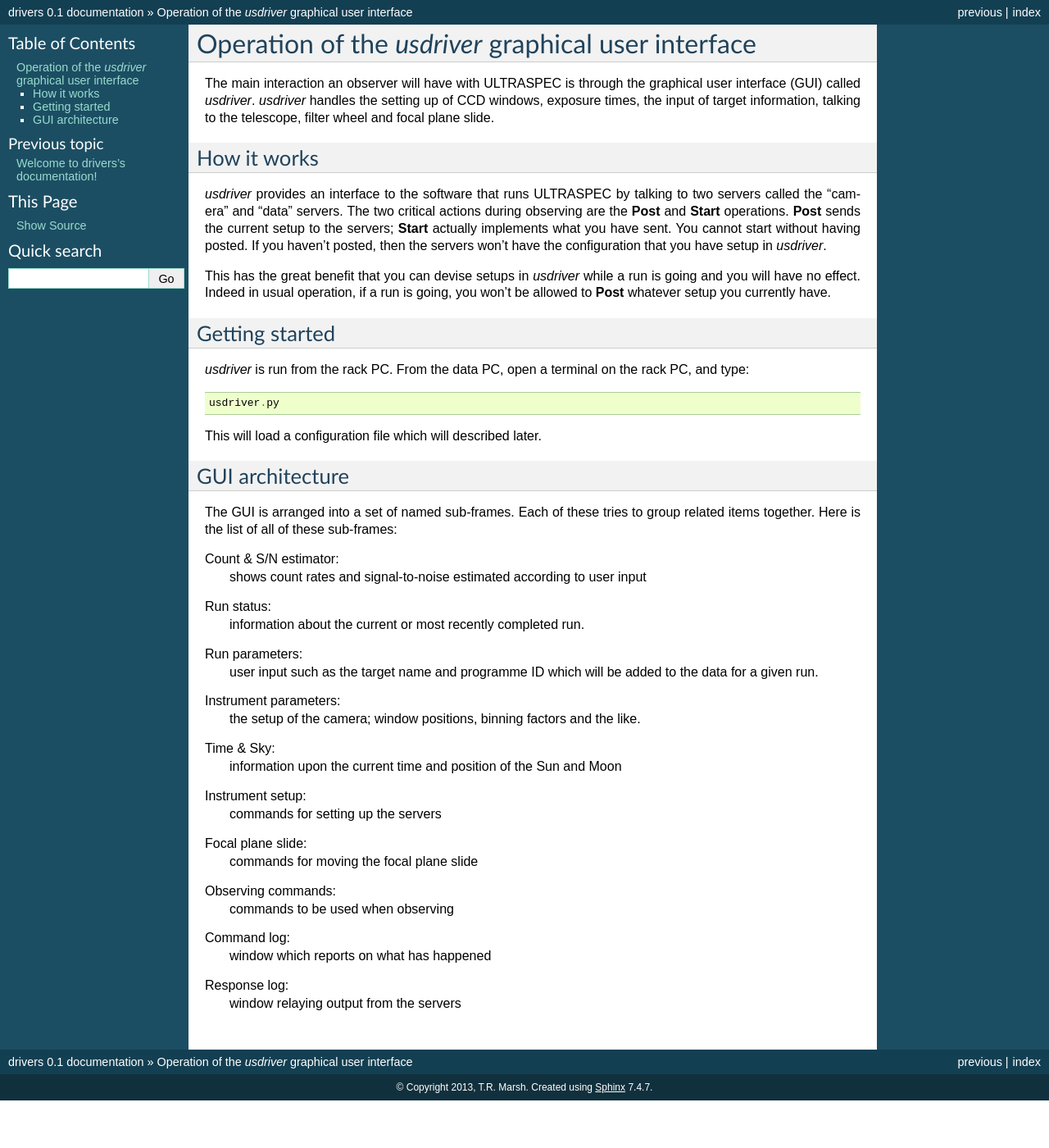
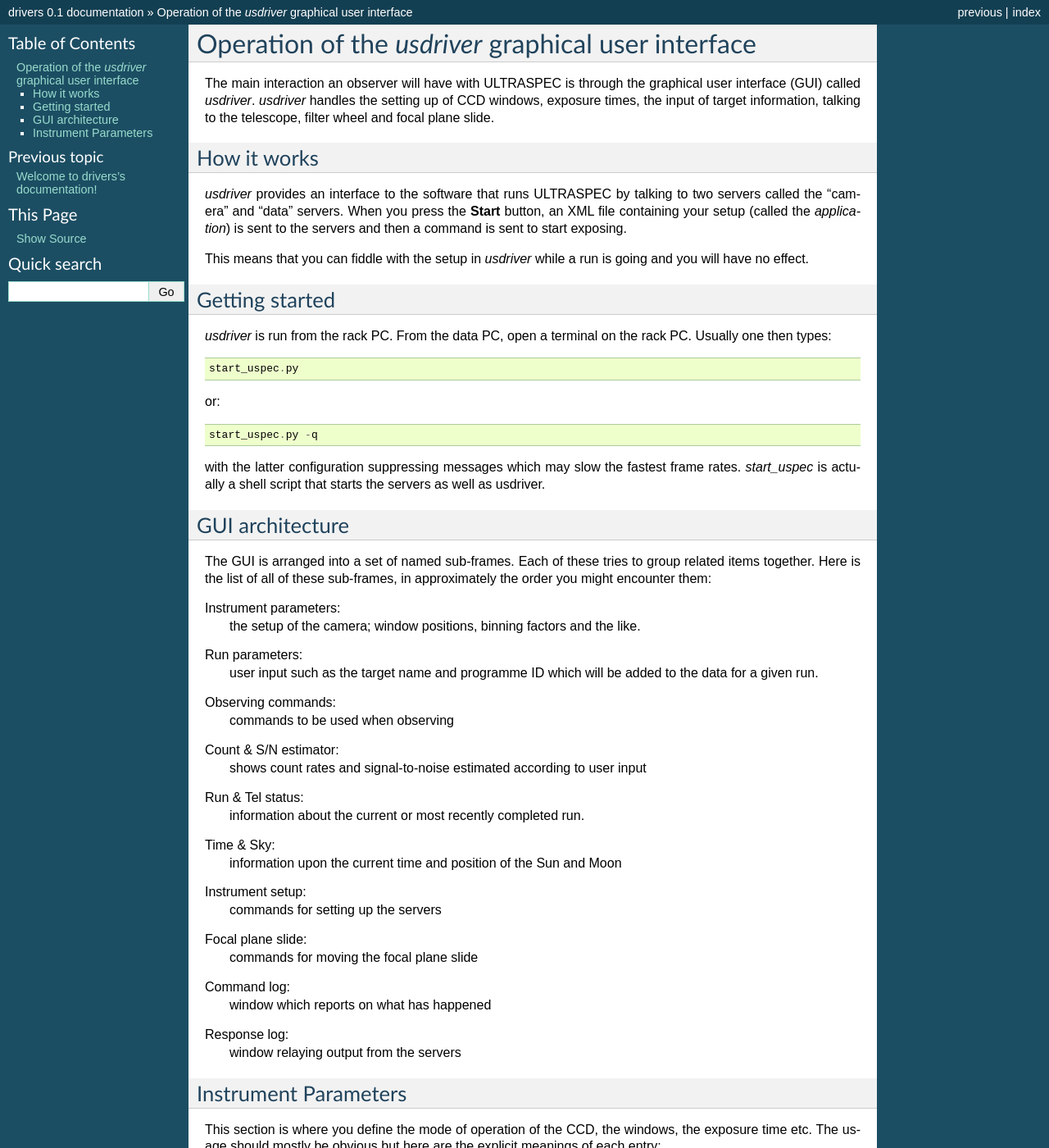
Before and after one commit to trmrsh/trm-drivers, a Sphinx documentation site: the page built from docs/usdriver.rst, in a window 1280 px wide and 1400 px high. Shown: the whole window at 82% size. Built offline with Sphinx 7.4.7, drawn with Linux system fonts in a browser that asks for light colours; some of the changed text lies outside the part shown.

Commit message:
usdriver.rst -- added more documentation

```diff
--- a/docs/usdriver.rst
+++ b/docs/usdriver.rst
@@ -10,46 +10,52 @@
 ------------
 
 *usdriver* provides an interface to the software that runs ULTRASPEC by
-talking to two servers called the "camera" and "data" servers. The two
-critical actions during observing are the **Post** and **Start** operations.
-**Post** sends the current setup to the servers; **Start** actually implements
-what you have sent. You cannot start without having posted. If you haven't
-posted, then the servers won't have the configuration that you have setup
-in *usdriver*.
+talking to two servers called the "camera" and "data" servers. When you press
+the **Start** button, an XML file containing your setup (called the
+*application*) is sent to the servers and then a command is sent to start
+exposing.
 
-This has the great benefit that you can devise setups in *usdriver* while
-a run is going and you will have no effect. Indeed in usual operation, if a
-run is going, you won't be allowed to **Post** whatever setup you currently
-have.
+This means that you can fiddle with the setup in *usdriver* while
+a run is going and you will have no effect.
 
 Getting started
 ---------------
 
 *usdriver* is run from the rack PC. From the data PC, open a terminal on the
-rack PC, and type::
+rack PC. Usually one then types::
 
- usdriver.py
+ start_uspec.py
 
-This will load a configuration file which will described later.
+or::
+
+ start_uspec.py -q
+
+with the latter configuration suppressing messages which may slow the fastest
+frame rates. *start_uspec* is actually a shell script that starts the servers
+as well as usdriver.
 
 GUI architecture
 ----------------
 
 The GUI is arranged into a set of named sub-frames. Each of these tries to
-group related items together. Here is the list of all of these sub-frames::
+group related items together. Here is the list of all of these sub-frames, in
+approximately the order you might encounter them::
 
-Count & S/N estimator:
-  shows count rates and signal-to-noise estimated according to user input
-
-Run status:
-  information about the current or most recently completed run.
+Instrument parameters:
+  the setup of the camera; window positions, binning factors and the like.
 
 Run parameters:
   user input such as the target name and programme ID which will be
   added to the data for a given run.
 
-Instrument parameters:
-  the setup of the camera; window positions, binning factors and the like.
+Observing commands:
+  commands to be used when observing
+
+Count & S/N estimator:
+  shows count rates and signal-to-noise estimated according to user input
+
+Run & Tel status:
+  information about the current or most recently completed run.
 
 Time & Sky:
   information upon the current time and position of the Sun and Moon
@@ -60,11 +66,35 @@
 Focal plane slide:
   commands for moving the focal plane slide
 
-Observing commands:
-  commands to be used when observing
-
 Command log:
   window which reports on what has happened
 
 Response log:
   window relaying output from the servers
+
+Instrument Parameters
+---------------------
+
+This section is where you define the mode of operation of the CCD, the
+windows, the exposure time etc. The usage should mostly be obvious but
+here are the explicit meanings of each entry::
+
+ Mode :
+    ULTRASPEC operates in two basic modes, *Windows* (Wins for short) and
+    *Drift*. *Windows* allows up to 4 windows which can be placed anywhere as
+    long as they do not overlap directly, or in their Y extents. The latter
+    means that if a window entends from Y=101 to 200 say, then no other window
+    can have any Y pixels in this interval. In *Drift* mode you can have 2
+    windows that must have the *same* Y pixel range.
+
+ Clear :
+    in normal operation, while one is reading the image from the masked area,
+    one exposes the image area. Once the reading of the masked area has
+    completed, one can carry on exposing, by setting an "exposure delay", see
+    below, then transfer the image into the masked area for reading. The total
+    exposure is then the sum of the time taken to read the masked area plus
+    whatever delay you specify. Sometimes this is too long and in such cases
+    one might want to invoke the *clear* option, which immediately after the
+    readout of the masked area, clears the imaging area, so that only the
+    exposure delay counts in terms of adding photons. This is often useful for
+    flats and standard stars.
```
